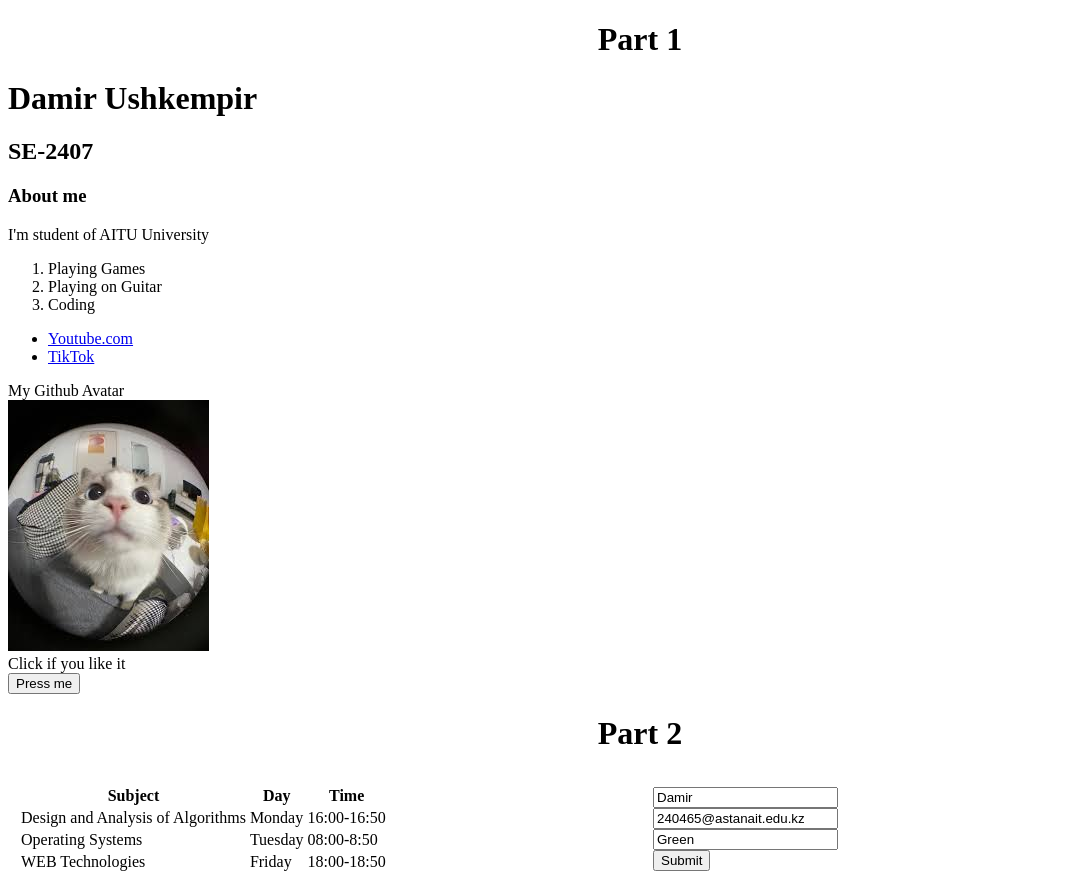
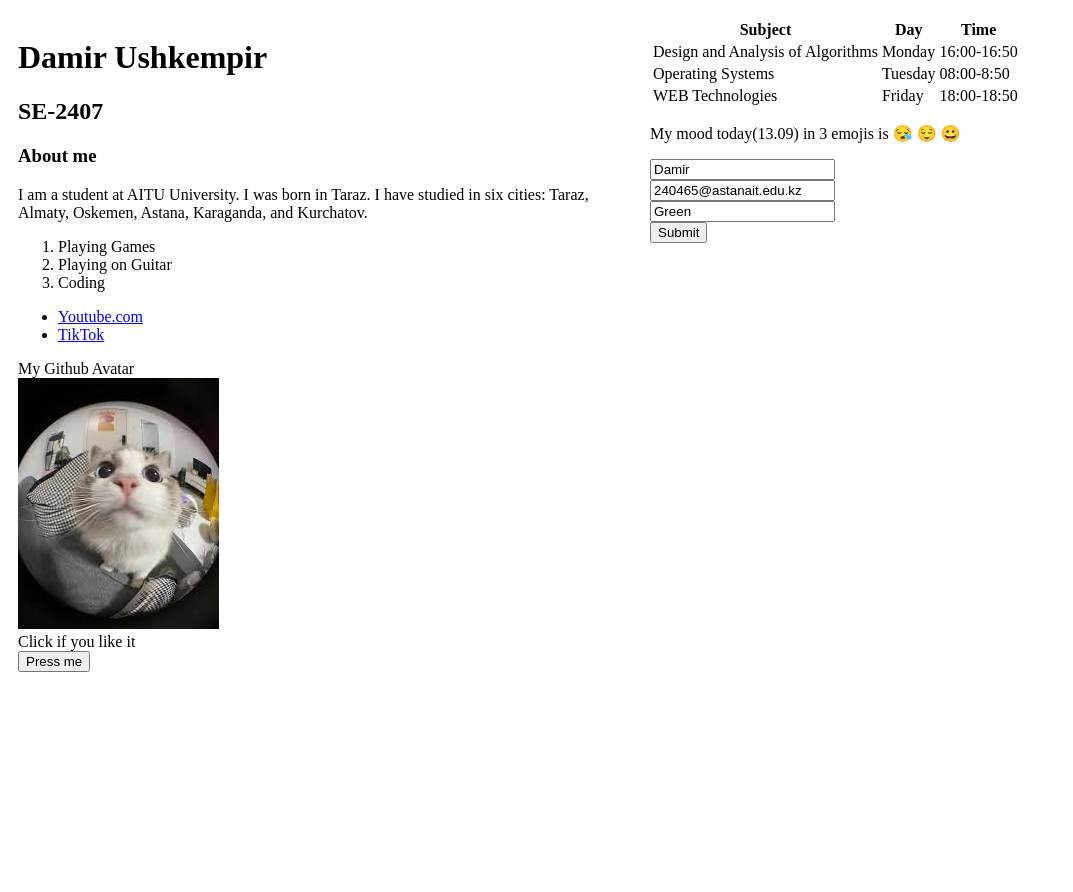
Before and after one commit to CoLdEnnn/Assignment_1_web, a plain HTML site: page src/index.html in a window 1280 px wide. Shown: the whole page, without its empty margins (0-1073 px from the left). After the commit the page ends 800 px from the top, so only its background shows below. Drawn offline with Linux system fonts and the light colour scheme.

Commit message:
100% of Homework

```diff
--- a/src/index.html
+++ b/src/index.html
@@ -3,7 +3,8 @@
 <head>
     <meta charset="UTF-8">
     <meta name="viewport" content="width=device-width, initial-scale=1.0">
-    <title>Assignment 1</title>
+    <link rel="icon" href="images/check.ico" type="image/x-icon" >
+    <title>My First Webpage</title>
     <style>
         body{
             font-size: 16px;
@@ -18,29 +19,31 @@
             padding: 10px;
         }
     </style>
-</head>
 <body>
-    <h1 style="text-align: center;">Part 1</h1>
+
+    <div class="columns">
+        <div class="column">
             <h1>Damir Ushkempir</h1>
             <h2>SE-2407</h2>
             <h3>About me</h3>
-    <p>I'm student of AITU University</p>
+            <p>I am a student at AITU University. I was born in Taraz. I have studied in six cities: Taraz, Almaty, Oskemen, Astana, Karaganda, and Kurchatov.</p>
+
             <ol>
                 <li>Playing Games</li>
                 <li>Playing on Guitar</li>
                 <li>Coding</li>
             </ol>
+
             <ul>
                 <li><a href="https://youtube.com">Youtube.com</a></li>
                 <li><a href="https://TikTok.com">TikTok</a></li>
             </ul>
+
             My Github Avatar<br>
             <img src="images/img.jpg" alt="My Github Photo">
             <br>Click if you like it<br>
             <button>Press me</button>
-    <h1 style="text-align: center;">Part 2</h1>
-
-    <div class="columns">
+        </div>
         <div class="column">
         <table>
             <tr>
@@ -64,21 +67,13 @@
                 <td>18:00-18:50</td>
             </tr>
         </table>
-        </div>
-
-        <div class="column">
-            <table>
-                <tr>
-                    <td>
+        <p>My mood today(13.09) in 3 emojis is &#128554 &#128524 &#128512</p>
         <form>
                 <input type="text" placeholder="My name" value="Damir"><br>
                 <input type="email" placeholder="My email" value="240465@astanait.edu.kz" ><br>
                 <input type="text" placeholder="favorite color" value="Green"><br>
                 <button>Submit</button>
         </form>
-                    </td>
-                </tr>
-            </table>
         </div>
     </div>
 </body>
```
Also changed, not shown: src/images/check.ico (added). Lines whose indentation alone changed are shown as unchanged.
